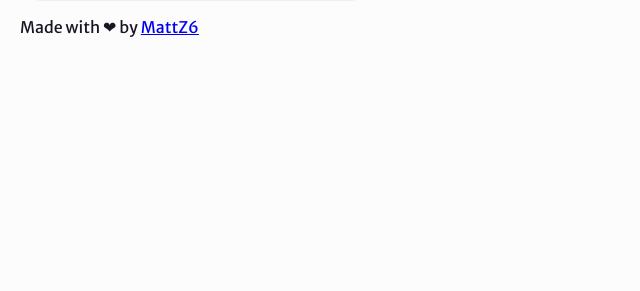
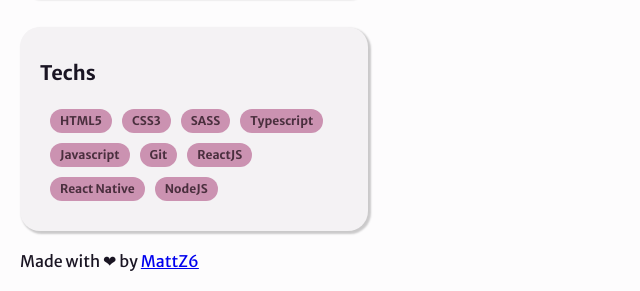
Before and after one commit to MattZ6/discover-portfolio-challenge, a plain HTML site: page index.html in a window 1280 px wide. Shown: the part 542-833 px from the top of the page, without its empty margins (0-640 px from the left). Before the commit the page ends 800 px from the top, so only its background shows below. Drawn offline with Linux system fonts and the light colour scheme.

Commit message:
feat: add techs card

```diff
--- a/index.html
+++ b/index.html
@@ -89,6 +89,22 @@
             <span>mattz6</span>
           </a>
         </div>
+
+        <div class="techs-card">
+          <header>Techs</header>
+
+          <ul>
+            <li>HTML5</li>
+            <li>CSS3</li>
+            <li>SASS</li>
+            <li>Typescript</li>
+            <li>Javascript</li>
+            <li>Git</li>
+            <li>ReactJS</li>
+            <li>React Native</li>
+            <li>NodeJS</li>
+          </ul>
+        </div>
       </aside>
 
       <section>
--- a/styles/_base.scss
+++ b/styles/_base.scss
@@ -5,6 +5,7 @@
   --text-color: #1a1523;
   --bg-cards: #f4f2f4;
   --bg-techs: #CB92B1;
+  --text-techs: #4a2f3e;
 }
 
 @media (prefers-color-scheme: dark) {
@@ -13,6 +14,7 @@
     --text-color: #837E9F;
     --bg-cards: #302F3D;
     --bg-techs: #CB92B1;
+    --text-techs: #4a2f3e;
   }
 }
 
--- /dev/null
+++ b/styles/_techs.scss
@@ -0,0 +1,40 @@
+.techs-card {
+  @include card;
+
+  display: flex;
+  flex-direction: column;
+  gap: $defaultSpacing;
+
+  padding: $defaultSpacing * 1.5 $defaultSpacing;
+
+  > header {
+    font-size: 20px;
+    line-height: 32px;
+    font-weight: 700;
+  }
+
+  > ul {
+    display: flex;
+    flex-wrap: wrap;
+    gap: $defaultSpacing / 2;
+
+    margin: 0;
+    padding: 0;
+
+    padding: 0 $defaultSpacing / 2;
+
+    > li {
+      list-style: none;
+
+      padding: 0 $defaultSpacing / 2;
+      border-radius: 24px;
+      background-color: var(--bg-techs);
+
+      font-size: 12px;
+      line-height: 24px;
+      height: 24px;
+      font-weight: 700;
+      color: var(--text-techs);
+    }
+  }
+}
--- a/styles/main.scss
+++ b/styles/main.scss
@@ -1,6 +1,7 @@
 @import "base";
 @import "profile";
 @import "info";
+@import "techs";
 
 body {
   display: flex;
```
Also changed, not shown: styles/main.css, 1 other file.
